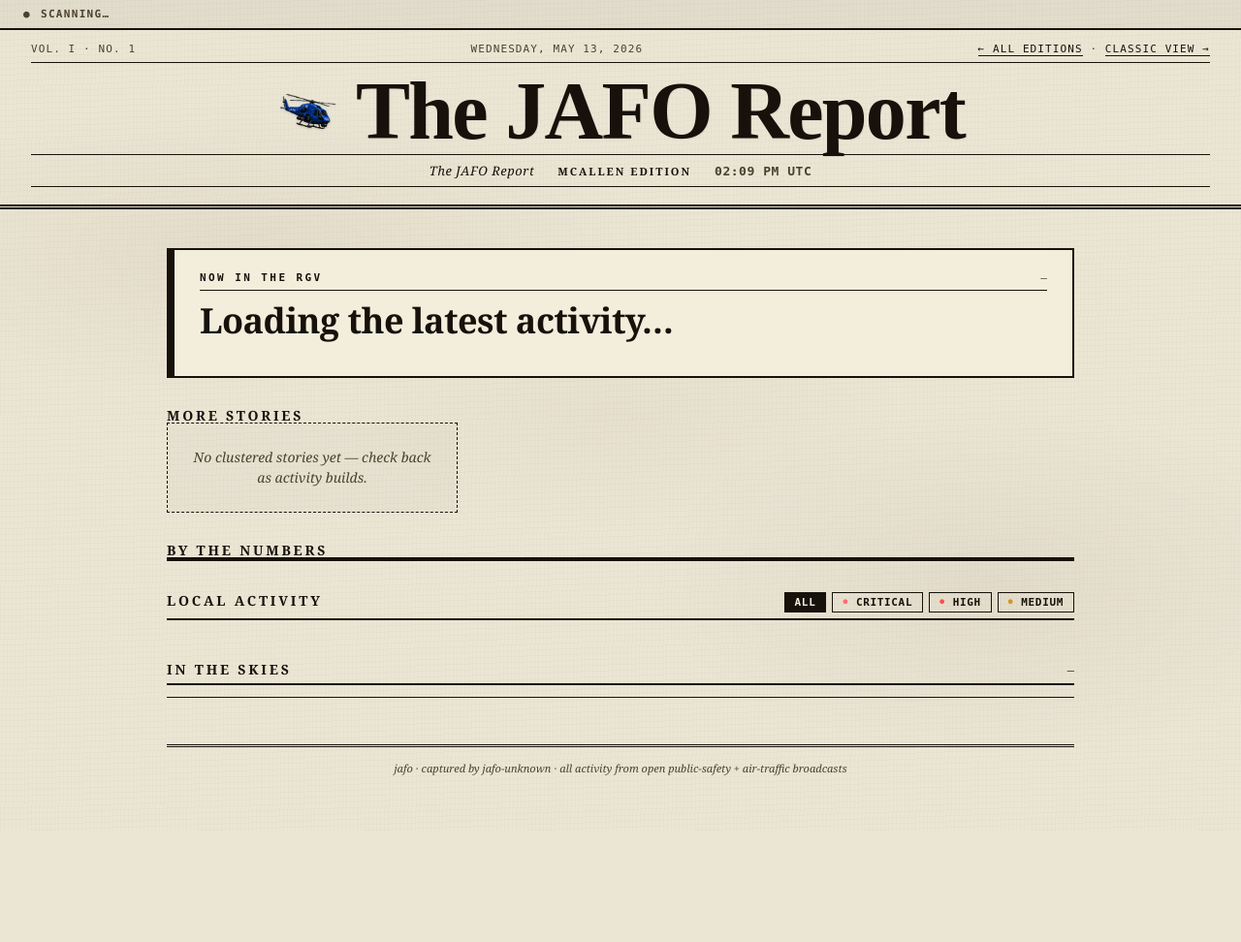
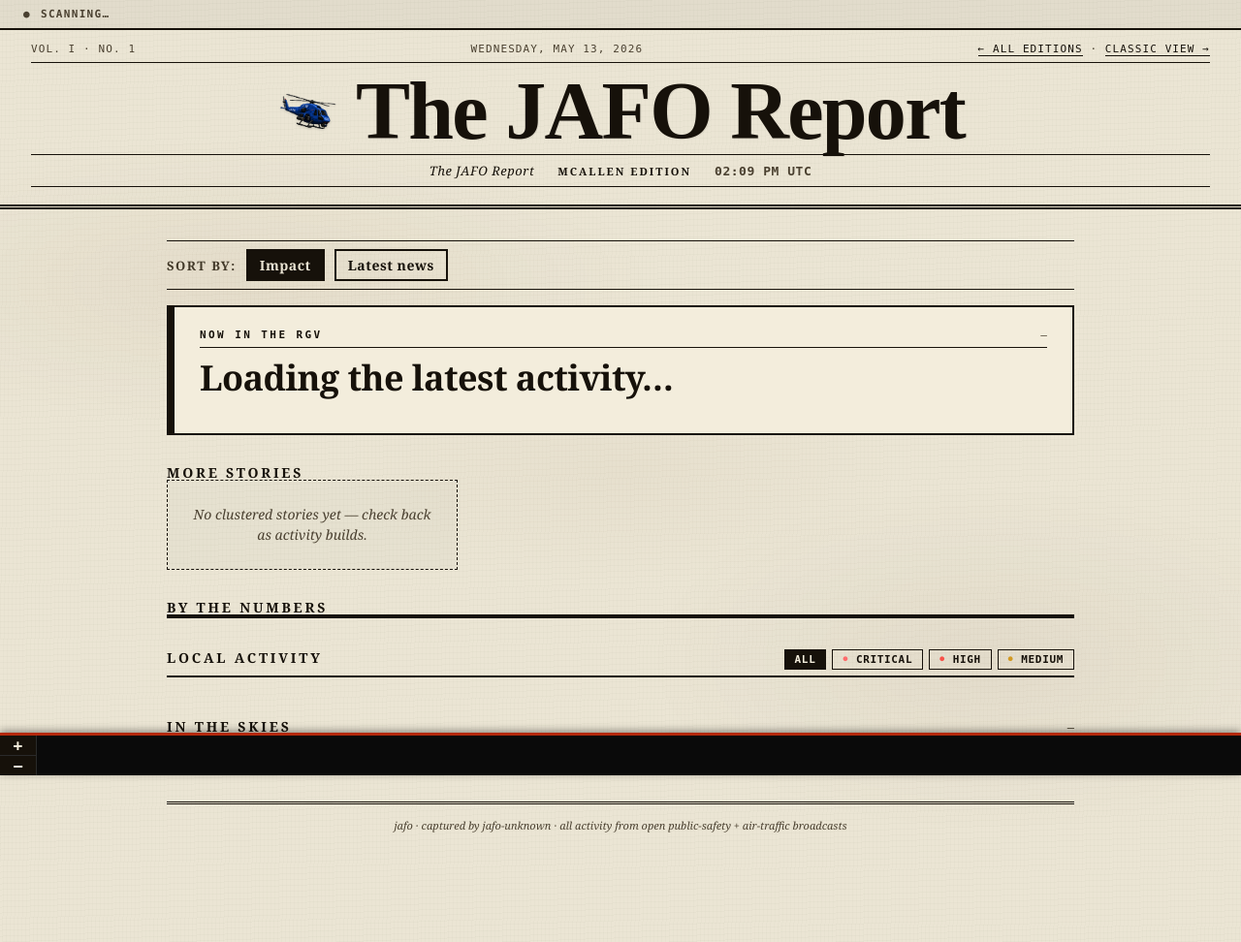
Before and after one commit to Drew-CodeRGV/jafo, a Flask app: page /dashboard in a window 1280 px wide. Shown: the whole page at 97% size. Before the commit the page ends 800 px from the top, so only its background shows below. Run offline with Flask 3, Linux system fonts and the light colour scheme; data that the repository does not hold is empty; parts of the project's set-up code (start-up, migrations or seed data) failed here and were passed over.

Commit message:
dashboard: sort toggle + CNN-style ticker + speed control
Sort:
- New "Sort by: Impact / Latest news" toggle above the lead story
- Client-side sort over /api/stories — Impact = score DESC (default),
  Latest = last_call_at DESC. Affects lead + secondary grid in one pass
- Choice persists in localStorage

Ticker (CNN-style, fixed bottom):
- Three sections with red label chips: LATEST NEWS · MOST VIEWED ·
  MOST ACTIVE TALKGROUPS. Each item clickable in a new tab
- /api/ticker — three SQL slots: 3 most recent stories, 3 most viewed,
  3 most active talkgroups by call count in the last 12h. Edge nodes
  proxy from the hub so jafo.local shows the same ticker as jafo.live
- View tracking: stories.views column (with a one-shot migration),
  bumped on each /share/story/<id> hit. Bot UAs (WhatsApp, FB scraper,
  X, LinkedIn, Slack, Telegram, Discord, Google, Bing) skip the bump
- Seamless infinite scroll via 2x-content + translateX(-50%) keyframe
- Hover pauses the animation so a headline can be read/clicked

Speed control:
- Stacked + / − buttons on the left edge of the ticker
- 7 steps from 30s (fastest) to 240s (slowest); default 90s
- Preference saved to localStorage

Co-Authored-By: Claude Opus 4.7 (1M context) <noreply@anthropic.com>

```diff
--- a/pi/web/app.py
+++ b/pi/web/app.py
@@ -1588,11 +1588,25 @@ CREATE TABLE IF NOT EXISTS stories (
     related_call_ids  TEXT,
     score             REAL,
     created_at        INTEGER,
-    last_call_at      INTEGER
+    last_call_at      INTEGER,
+    views             INTEGER DEFAULT 0
 );
 CREATE INDEX IF NOT EXISTS idx_stories_score   ON stories(score DESC, last_call_at DESC);
 CREATE INDEX IF NOT EXISTS idx_stories_created ON stories(created_at);
 """
+
+
+def _ensure_stories_views_col() -> None:
+    """Migrate older DBs that don't have stories.views yet."""
+    try:
+        conn = get_db()
+        cols = {r[1] for r in conn.execute("PRAGMA table_info(stories)")}
+        if "views" not in cols:
+            conn.execute("ALTER TABLE stories ADD COLUMN views INTEGER DEFAULT 0")
+            conn.commit()
+        conn.close()
+    except Exception as e:
+        print(f"[stories] views migration: {e}", file=sys.stderr)
 
 STORY_REFRESH_INTERVAL_SEC = 300         # 5 min
 STORY_LOOKBACK_HOURS       = 12
@@ -2016,6 +2030,82 @@ def _proxy_stories_from_hub():
 STORY_MAX_AGE_SEC = 12 * 3600  # only surface stories with activity in last 12h
 
 
+@app.route("/api/ticker")
+def ticker_feed():
+    """Headlines + stats for the CNN-style ticker at the bottom of /dashboard.
+
+    Returns three slots, each a list of {label, url, sub} so the front-end
+    can render them as scrolling marquee items.
+    """
+    if _is_edge_node():
+        # Proxy from hub so jafo.local shows the same ticker as jafo.live
+        hub_url = os.environ.get("JAFO_HUB_URL", "https://jafo.live").rstrip("/")
+        try:
+            import requests as _r
+            resp = _r.get(f"{hub_url}/api/ticker", timeout=4)
+            if resp.status_code == 200:
+                return jsonify(resp.json())
+        except Exception:
+            pass
+        return jsonify({"latest": [], "most_viewed": [], "active_talkgroups": []})
+
+    now = int(time.time())
+    cutoff = now - STORY_MAX_AGE_SEC
+    conn = get_db()
+
+    latest_rows = conn.execute("""
+        SELECT id, title, talkgroup_tag, last_call_at
+        FROM stories
+        WHERE last_call_at >= ?
+        ORDER BY last_call_at DESC
+        LIMIT 3
+    """, (cutoff,)).fetchall()
+    latest = [{
+        "label": (r["title"] or "—")[:120],
+        "url":   f"/share/story/{r['id']}",
+        "sub":   r["talkgroup_tag"] or "",
+    } for r in latest_rows]
+
+    viewed_rows = conn.execute("""
+        SELECT id, title, talkgroup_tag, COALESCE(views, 0) AS views
+        FROM stories
+        WHERE last_call_at >= ?
+          AND COALESCE(views, 0) > 0
+        ORDER BY views DESC, last_call_at DESC
+        LIMIT 3
+    """, (cutoff,)).fetchall()
+    most_viewed = [{
+        "label": (r["title"] or "—")[:120],
+        "url":   f"/share/story/{r['id']}",
+        "sub":   f"{r['views']} view{'s' if r['views'] != 1 else ''}",
+    } for r in viewed_rows]
+
+    # Most active talkgroups in the last 12h, by call count
+    tg_rows = conn.execute("""
+        SELECT talkgroup, talkgroup_tag, COUNT(*) AS n
+        FROM calls
+        WHERE start_time >= ?
+          AND talkgroup_tag IS NOT NULL
+          AND talkgroup_tag != ''
+        GROUP BY talkgroup, talkgroup_tag
+        ORDER BY n DESC
+        LIMIT 3
+    """, (cutoff,)).fetchall()
+    active_talkgroups = [{
+        "label": r["talkgroup_tag"],
+        "url":   f"/talkgroups#{r['talkgroup']}",
+        "sub":   f"{r['n']} call{'s' if r['n'] != 1 else ''} · 12h",
+    } for r in tg_rows]
+
+    conn.close()
+    return jsonify({
+        "now":               now,
+        "latest":            latest,
+        "most_viewed":       most_viewed,
+        "active_talkgroups": active_talkgroups,
+    })
+
+
 @app.route("/api/stories")
 def stories_list():
     """Top stories from the last 12 hours, ordered by score desc."""
@@ -2036,7 +2126,8 @@ def stories_list():
     conn = get_db()
     cur = conn.execute(f"""
         SELECT id, title, body, severity, talkgroup, talkgroup_tag,
-               primary_call_id, related_call_ids, score, last_call_at, created_at
+               primary_call_id, related_call_ids, score, last_call_at, created_at,
+               COALESCE(views, 0) AS views
         FROM stories
         WHERE last_call_at >= ?
         ORDER BY score DESC, last_call_at DESC
@@ -2800,6 +2891,19 @@ def share_story_page(story_id: int):
     if not row:
         conn.close()
         abort(404)
+    # Skip the increment when the requester is a social-media unfurler
+    # (WhatsApp/Facebook/Twitter etc. — we want human visits, not scrape bots).
+    ua = (request.headers.get("User-Agent") or "").lower()
+    is_bot = any(s in ua for s in ("whatsapp", "facebookexternalhit", "twitterbot",
+                                    "linkedinbot", "slackbot", "telegrambot", "discordbot",
+                                    "googlebot", "bingbot", "preview"))
+    if not is_bot:
+        try:
+            conn.execute("UPDATE stories SET views = COALESCE(views, 0) + 1 WHERE id = ?",
+                         (story_id,))
+            conn.commit()
+        except sqlite3.OperationalError:
+            pass  # views column not migrated yet — ignore
     s = dict(row)
 
     try:
@@ -2978,6 +3082,7 @@ def _heatmap_loop():
 
 def _start_heatmap_thread():
     ensure_geocode_table()
+    _ensure_stories_views_col()
     t = threading.Thread(target=_heatmap_loop, daemon=True, name="geocode-loop")
     t.start()
 
--- a/pi/web/static/dashboard.css
+++ b/pi/web/static/dashboard.css
@@ -727,3 +727,140 @@ html.dash-html, body.dash-body {
   .paper-sky-spd, .paper-sky-status { display: none; }
   .story-hero-lead { width: 130px; height: 80px; margin-right: 12px; }
 }
+
+/* =====================================================================
+   Sort toggle (Impact vs Latest news)
+   ===================================================================== */
+.paper-sort {
+  display: flex;
+  align-items: center;
+  gap: 10px;
+  margin: 8px 0 16px;
+  padding: 8px 0;
+  border-top: 1px solid #16110a;
+  border-bottom: 1px solid #16110a;
+  font-family: Georgia, serif;
+}
+.paper-sort-label {
+  font-size: 13px;
+  color: #423929;
+  text-transform: uppercase;
+  letter-spacing: 1.5px;
+  font-weight: bold;
+}
+.paper-sort-btn {
+  font-family: Georgia, serif;
+  font-size: 14px;
+  font-weight: bold;
+  padding: 5px 12px;
+  border: 2px solid #16110a;
+  background: transparent;
+  color: #16110a;
+  cursor: pointer;
+  letter-spacing: 0.5px;
+}
+.paper-sort-btn:hover { background: #ebe5d4; }
+.paper-sort-btn.active { background: #16110a; color: #ebe5d4; }
+
+/* =====================================================================
+   CNN-style ticker (fixed bottom)
+   ===================================================================== */
+:root { --ticker-duration: 90s; }
+
+body.dash-body { padding-bottom: 56px; }   /* room for fixed ticker */
+
+.jafo-ticker {
+  position: fixed;
+  left: 0; right: 0; bottom: 0;
+  height: 44px;
+  background: #0a0a0a;
+  color: #f3eddc;
+  z-index: 200;
+  display: flex;
+  align-items: stretch;
+  box-shadow: 0 -2px 8px rgba(0,0,0,0.4);
+  border-top: 3px solid #b4280b;
+  font-family: 'Helvetica Neue', Arial, sans-serif;
+}
+
+.ticker-speed {
+  display: flex;
+  flex-direction: column;
+  width: 38px;
+  border-right: 1px solid #2a2a2a;
+  background: #16110a;
+  flex-shrink: 0;
+}
+.ticker-speed-btn {
+  flex: 1;
+  background: transparent;
+  border: none;
+  color: #f3eddc;
+  font: bold 18px/1 system-ui, sans-serif;
+  cursor: pointer;
+  padding: 0;
+}
+.ticker-speed-up   { border-bottom: 1px solid #2a2a2a; }
+.ticker-speed-btn:hover  { background: #b4280b; }
+.ticker-speed-btn:active { background: #d9580f; }
+
+.ticker-rail {
+  flex: 1;
+  overflow: hidden;
+  position: relative;
+  white-space: nowrap;
+}
+.ticker-track {
+  display: inline-flex;
+  align-items: center;
+  gap: 28px;
+  height: 100%;
+  animation: ticker-scroll var(--ticker-duration) linear infinite;
+  padding-left: 16px;
+  white-space: nowrap;
+}
+.ticker-track:hover { animation-play-state: paused; }
+
+@keyframes ticker-scroll {
+  0%   { transform: translateX(0); }
+  100% { transform: translateX(-50%); }
+}
+
+.ticker-section-label {
+  background: #b4280b;
+  color: #fff;
+  font-weight: bold;
+  font-size: 12px;
+  padding: 4px 12px;
+  text-transform: uppercase;
+  letter-spacing: 1.5px;
+  white-space: nowrap;
+  flex-shrink: 0;
+}
+.ticker-item {
+  font-size: 14px;
+  color: #f3eddc;
+  text-decoration: none;
+  white-space: nowrap;
+  font-weight: 500;
+  padding: 2px 0;
+}
+.ticker-item:hover { color: #ffe87a; text-decoration: underline; }
+.ticker-item .ticker-item-sub {
+  font-size: 12px;
+  color: #8a8275;
+  margin-left: 6px;
+}
+.ticker-sep {
+  color: #555;
+  font-size: 16px;
+  user-select: none;
+  flex-shrink: 0;
+}
+
+@media (max-width: 720px) {
+  .jafo-ticker { height: 38px; }
+  .ticker-speed { width: 32px; }
+  .ticker-item { font-size: 13px; }
+  .ticker-section-label { font-size: 10px; padding: 3px 8px; }
+}
--- a/pi/web/static/dashboard.js
+++ b/pi/web/static/dashboard.js
@@ -150,10 +150,25 @@ async function refreshAnomaly() {
 }
 
 // ---- Lead story + secondary stories grid ----
+// User-selected sort: "impact" (default, by score) or "latest" (by last_call_at).
+// Persisted to localStorage so it sticks across reloads.
+let STORY_SORT = localStorage.getItem("jafo:storySort") || "impact";
+
+function sortStories(stories) {
+  const a = (stories || []).slice();
+  if (STORY_SORT === "latest") {
+    a.sort((x, y) => (y.last_call_at || 0) - (x.last_call_at || 0));
+  } else {
+    a.sort((x, y) => (y.score || 0) - (x.score || 0)
+                  || (y.last_call_at || 0) - (x.last_call_at || 0));
+  }
+  return a;
+}
+
 async function refreshStories() {
   try {
     const d = await api("/api/stories");
-    const stories = d.stories || [];
+    const stories = sortStories(d.stories || []);
 
     // Lead
     const titleEl = document.getElementById("lead-title");
@@ -999,3 +1014,93 @@ document.addEventListener("DOMContentLoaded", async () => {
   await refreshStats(); // depends on aircraftCache
   startPolling();
 });
+
+// =====================================================================
+// Sort toggle (Impact vs Latest news)
+// =====================================================================
+(function wireSortToggle() {
+  const btns = document.querySelectorAll(".paper-sort-btn");
+  if (!btns.length) return;
+  btns.forEach(b => {
+    if (b.dataset.sort === STORY_SORT) b.classList.add("active");
+    else b.classList.remove("active");
+    b.addEventListener("click", () => {
+      STORY_SORT = b.dataset.sort;
+      localStorage.setItem("jafo:storySort", STORY_SORT);
+      btns.forEach(x => x.classList.toggle("active", x.dataset.sort === STORY_SORT));
+      refreshStories();
+    });
+  });
+})();
+
+// =====================================================================
+// CNN-style ticker — latest news, most viewed, most active talkgroups
+// =====================================================================
+const TICKER_SPEEDS = [30, 45, 60, 90, 120, 180, 240];   // seconds, faster → slower
+let tickerSpeedIdx = (() => {
+  const stored = parseInt(localStorage.getItem("jafo:tickerSpeed") || "", 10);
+  const i = TICKER_SPEEDS.indexOf(stored);
+  return i >= 0 ? i : 3;  // default 90s
+})();
+
+function applyTickerSpeed() {
+  const dur = TICKER_SPEEDS[tickerSpeedIdx];
+  document.documentElement.style.setProperty("--ticker-duration", dur + "s");
+  localStorage.setItem("jafo:tickerSpeed", String(dur));
+}
+
+function renderTicker(data) {
+  const track = document.getElementById("ticker-track");
+  if (!track) return;
+
+  const sections = [
+    { label: "Latest News",          items: data.latest            || [] },
+    { label: "Most Viewed",          items: data.most_viewed       || [] },
+    { label: "Most Active Talkgroups", items: data.active_talkgroups || [] },
+  ].filter(s => s.items.length > 0);
+
+  if (!sections.length) {
+    track.innerHTML = '<span class="ticker-item">Scanning RGV traffic…</span>';
+    return;
+  }
+
+  const renderSection = (s) => {
+    let html = `<span class="ticker-section-label">${escapeHtml(s.label)}</span>`;
+    s.items.forEach((it, i) => {
+      const sub = it.sub ? `<span class="ticker-item-sub">· ${escapeHtml(it.sub)}</span>` : "";
+      html += `<a class="ticker-item" href="${escapeHtml(it.url || "#")}" target="_blank" rel="noopener">${escapeHtml(it.label || "")}${sub}</a>`;
+      if (i < s.items.length - 1) html += '<span class="ticker-sep">•</span>';
+    });
+    return html;
+  };
+
+  // Render the full set TWICE so the keyframes animation can translate
+  // -50% and produce a seamless loop.
+  const oneRun = sections.map(s =>
+    renderSection(s) + '<span class="ticker-sep" style="margin:0 16px">★</span>'
+  ).join("");
+  track.innerHTML = oneRun + oneRun;
+}
+
+async function refreshTicker() {
+  try {
+    const r = await fetch("/api/ticker", { cache: "no-store" });
+    if (!r.ok) return;
+    renderTicker(await r.json());
+  } catch (e) {
+    console.warn("ticker refresh failed", e);
+  }
+}
+
+(function wireSpeedControl() {
+  applyTickerSpeed();
+  const up   = document.querySelector(".ticker-speed-up");
+  const down = document.querySelector(".ticker-speed-down");
+  if (!up || !down) return;
+  up.addEventListener("click",   () => { tickerSpeedIdx = Math.max(0, tickerSpeedIdx - 1); applyTickerSpeed(); });
+  down.addEventListener("click", () => { tickerSpeedIdx = Math.min(TICKER_SPEEDS.length - 1, tickerSpeedIdx + 1); applyTickerSpeed(); });
+})();
+
+// Initial + periodic refresh of the ticker (every 60s — cheap query)
+refreshTicker();
+setInterval(refreshTicker, 60_000);
--- a/pi/web/templates/dashboard.html
+++ b/pi/web/templates/dashboard.html
@@ -35,6 +35,13 @@
 </header>
 
 <main class="paper-main">
+  <!-- SORT TOGGLE -->
+  <div class="paper-sort">
+    <span class="paper-sort-label">Sort by:</span>
+    <button class="paper-sort-btn active" data-sort="impact">Impact</button>
+    <button class="paper-sort-btn"        data-sort="latest">Latest news</button>
+  </div>
+
   <!-- LEAD STORY -->
   <section class="paper-lead">
     <div class="paper-eyebrow">
@@ -92,6 +99,22 @@
   </footer>
 </main>
 
+<!-- ============================================================
+     CNN-style scrolling ticker — fixed at bottom of viewport
+     ============================================================ -->
+<div id="jafo-ticker" class="jafo-ticker" role="region" aria-label="Latest headlines ticker">
+  <!-- Speed control on the left edge: + on top, − on bottom -->
+  <div class="ticker-speed" aria-label="Ticker speed controls">
+    <button class="ticker-speed-btn ticker-speed-up"   aria-label="Speed up ticker">+</button>
+    <button class="ticker-speed-btn ticker-speed-down" aria-label="Slow down ticker">−</button>
+  </div>
+  <div class="ticker-rail">
+    <div id="ticker-track" class="ticker-track">
+      <!-- Filled in by dashboard.js — duplicated content for seamless loop -->
+    </div>
+  </div>
+</div>
+
 <script>
 window.JAFO_IS_HUB = {{ 'true' if is_hub else 'false' }};
 </script>
```
